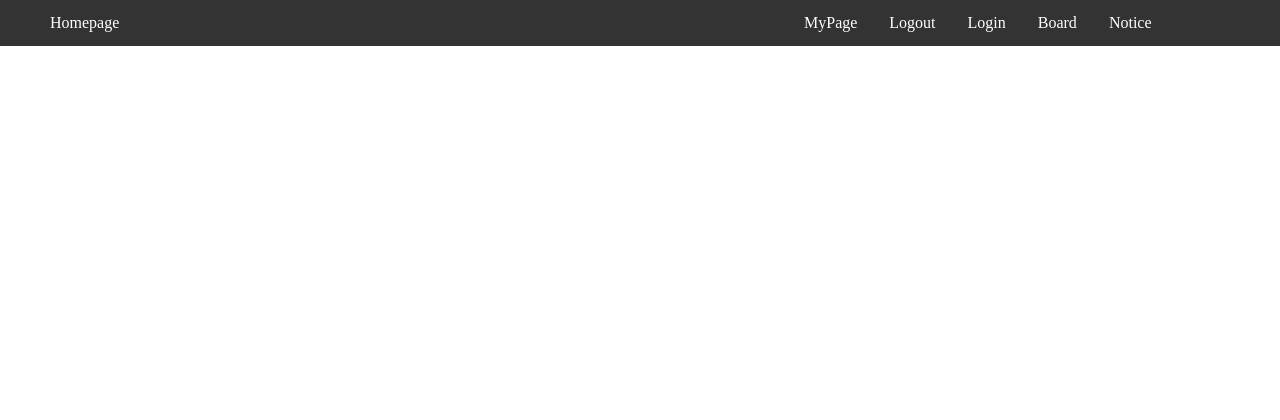
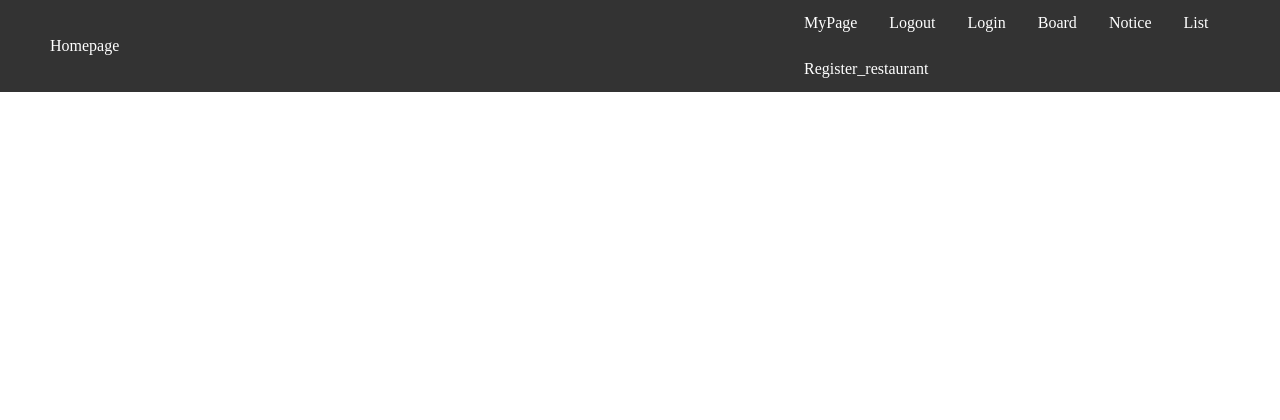
Before and after one commit to 11th-E-COPS/MockHacking-Offline, a Flask app: page / in a window 1280 px wide. Shown: the top 420 px of the page. Run offline with Flask 2, Linux system fonts and the light colour scheme.

Commit message:
Update index.html

```diff
--- a/templates/index.html
+++ b/templates/index.html
@@ -31,6 +31,12 @@
             <li class="navbar__menuitem">
                 <a href="/notice">Notice</a>
             </li>
+            <li class="navbar__menuitem">
+                <a href="/list">List</a>
+            </li>
+            <li class="navbar__menuitem">
+                <a href="/register_restaurant">Register_restaurant</a>
+            </li>
         </ul>
         <a href="#" class="navbar__toogleBtn">
         <i class="fas fa-bars"></i>
```
